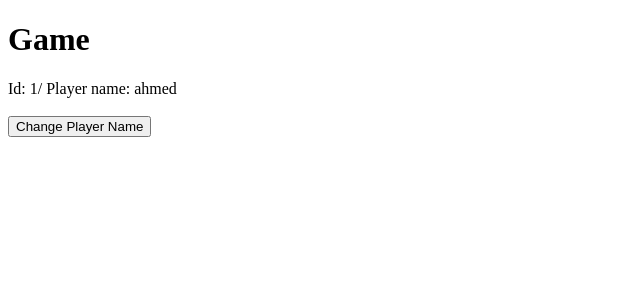
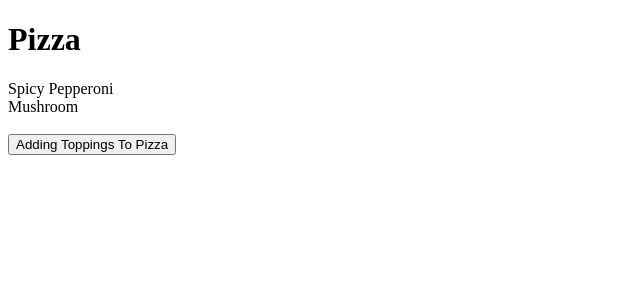
Before and after one commit to DevAhmedKhalil/mosh-react-app, a React (Vite) app: page / in a window 1280 px wide. Shown: the top 300 px of the page, without its empty margins (0-640 px from the left). Built offline with nearby package versions, Linux system fonts and the light colour scheme.

Commit message:
sec-5: exercise update state 2

```diff
--- a/src/App.tsx
+++ b/src/App.tsx
@@ -1,27 +1,27 @@
 import { useState } from "react";
 
 function App() {
-  const [game, setGame] = useState({
-    id: 1,
-    player: {
-      name: "ahmed",
-    },
+  const [pizza, setPizza] = useState({
+    name: "Spicy Pepperoni",
+    toppings: ["Mushroom"],
   });
 
   const handleClick = () => {
-    setGame({
-      ...game,
-      player: { ...game.player, name: "saif slim ahmed" },
+    setPizza({
+      ...pizza,
+      toppings: [...pizza.toppings, "Checken"],
     });
   };
 
   return (
     <div>
-      <h1>Game</h1>
-      {"Id: " + game.id + "/ Player name: " + game.player.name}
+      <h1>Pizza</h1>
+      {pizza.name}
+      <br />
+      {pizza.toppings.map((p) => p)}
       <br />
       <br />
-      <button onClick={handleClick}>Change Player Name</button>
+      <button onClick={handleClick}>Adding Toppings To Pizza </button>
     </div>
   );
 }
```
